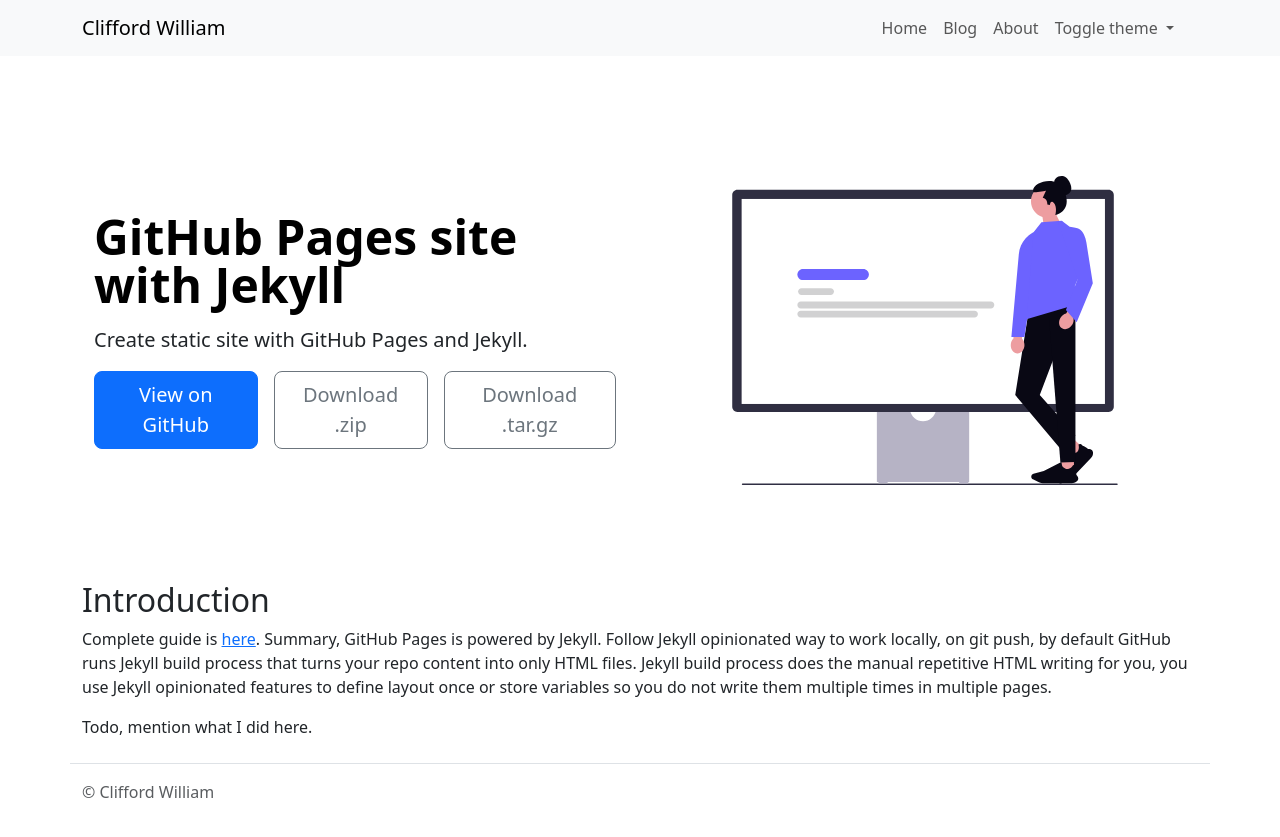
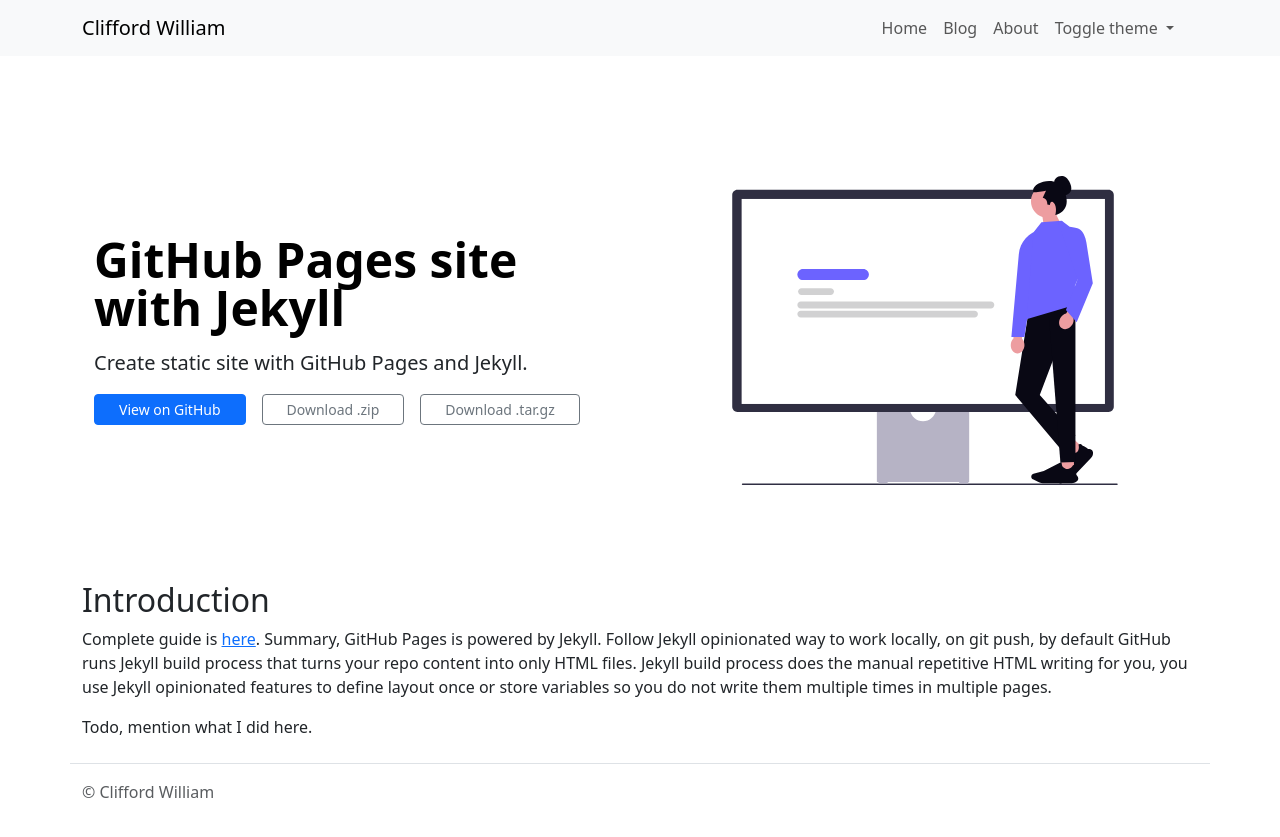
Before and after one commit to cliffordwilliam/my_archive, a Jekyll site: the page built from _posts/2024-09-12-github-pages-site-with-jekyll.md, in a window 1280 px wide. Shown: the top 837 px of the page. Built offline with Jekyll 4.4.1, drawn with Linux system fonts in a browser that asks for light colours.

Commit message:
smaller button

```diff
--- a/_layouts/default.html
+++ b/_layouts/default.html
@@ -98,12 +98,12 @@
             {{ page.description }}
           </p>
           <div class="d-grid gap-2 d-md-flex justify-content-md-start">
-            <a class="btn btn-primary btn-lg px-4 me-md-2" href="{{ site.github.repository_url }}" role="button">View on
+            <a class="btn btn-primary btn-sm px-4 me-md-2" href="{{ site.github.repository_url }}" role="button">View on
               GitHub</a>
-            <a class="btn btn-outline-secondary btn-lg px-4 me-md-2" href="{{ site.github.zip_url }}"
+            <a class="btn btn-outline-secondary btn-sm px-4 me-md-2" href="{{ site.github.zip_url }}"
               role="button">Download
               .zip</a>
-            <a class="btn btn-outline-secondary btn-lg px-4" href="{{ site.github.tar_url }}" role="button">Download
+            <a class="btn btn-outline-secondary btn-sm px-4" href="{{ site.github.tar_url }}" role="button">Download
               .tar.gz</a>
           </div>
         </div>
--- a/_posts/2024-09-12-github-pages-site-with-jekyll.md
+++ b/_posts/2024-09-12-github-pages-site-with-jekyll.md
@@ -7,6 +7,6 @@ description: "Create static site with GitHub Pages and Jekyll."
 
 ## Introduction
 
-Complete guide is [here](https://docs.github.com/en/free-pro-team@latest/github/working-with-github-pages/setting-up-a-github-pages-site-with-jekyll). Summary, GitHub Pages is powered by Jekyll. Follow Jekyll opinionated way to work locally, on git push, by default GitHub runs Jekyll build process that turns your repo content into only HTML files. Jekyll build process does the manual repetitive HTML writing for you, you use Jekyll opinionated features to define layout once or store variables so you do not write them multiple times in multiple pages.
+Complete guide is <a href="https://docs.github.com/en/free-pro-team@latest/github/working-with-github-pages/setting-up-a-github-pages-site-with-jekyll" target="_blank">here</a>. Summary, GitHub Pages is powered by Jekyll. Follow Jekyll opinionated way to work locally, on git push, by default GitHub runs Jekyll build process that turns your repo content into only HTML files. Jekyll build process does the manual repetitive HTML writing for you, you use Jekyll opinionated features to define layout once or store variables so you do not write them multiple times in multiple pages.
 
 Todo, mention what I did here.
```
